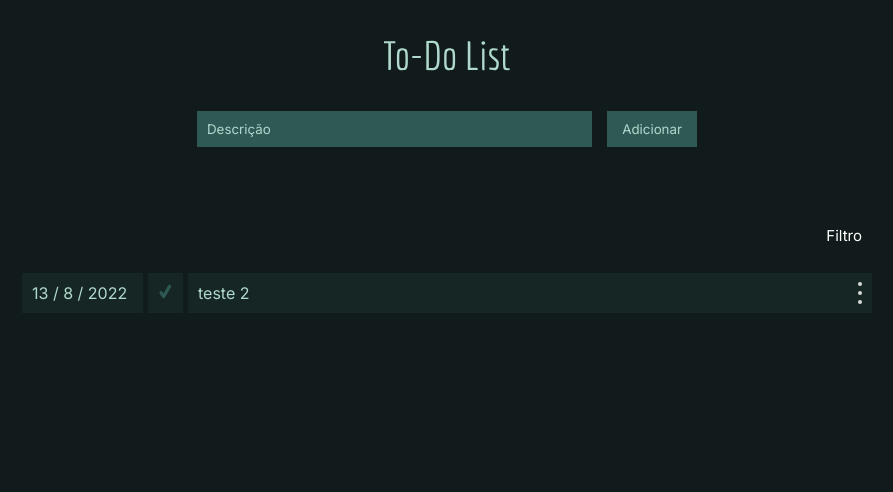
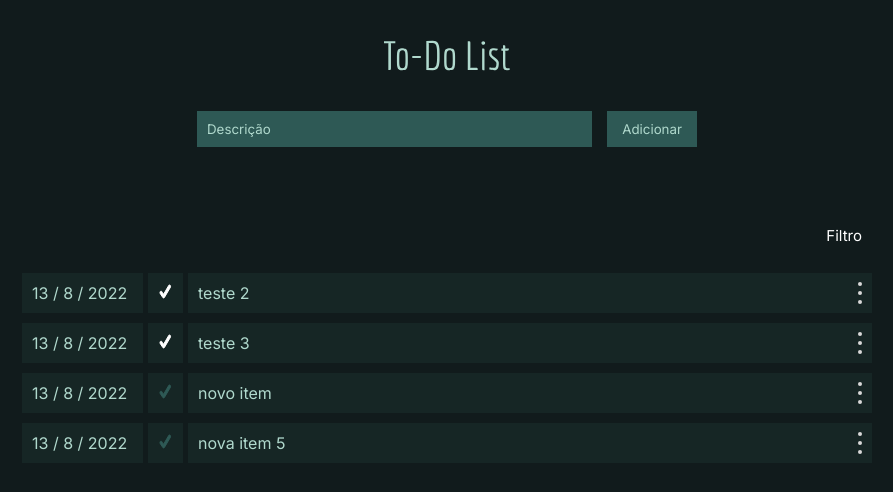
Before and after one commit to vinicius-pereira-souza/Lista-To-Do, a React (Create React App) app: page / in a window 1280 px wide. Shown: the top 492 px of the page, without its empty margins (193-1086 px from the left). Built offline with nearby package versions, Linux system fonts and the light colour scheme; data requests are answered from the project's data file.

Commit message:
função para a funcionalidade de filtrar completo

```diff
--- a/db.json
+++ b/db.json
@@ -7,8 +7,38 @@
         "mes": 8,
         "ano": 2022
       },
+      "completo": true,
+      "id": 1
+    },
+    {
+      "descricao": "teste 3",
+      "data": {
+        "dia": 13,
+        "mes": 8,
+        "ano": 2022
+      },
+      "completo": true,
+      "id": 2
+    },
+    {
+      "descricao": "novo item",
+      "data": {
+        "dia": 13,
+        "mes": 8,
+        "ano": 2022
+      },
       "completo": false,
-      "id": 1
+      "id": 3
+    },
+    {
+      "descricao": "nova item 5",
+      "data": {
+        "dia": 13,
+        "mes": 8,
+        "ano": 2022
+      },
+      "completo": false,
+      "id": 4
     }
   ]
 }
--- a/src/App.js
+++ b/src/App.js
@@ -62,12 +62,16 @@ function App() {
     setArrItem(arrItem.map(obj => obj.id === itemAtual.id ? itemEditado : obj))
   }
 
+  function handleFilterButton(e) {
+    console.log(e.target.id)
+  }
+
   return (
     <div>
       <Logo />
       <Form textoBtn="Adicionar" handleAdicionar={handleAdicionarItem}/>
       <Container customClass="flexEnd">
-        <Filtro />
+        <Filtro acaoFilter={handleFilterButton}/>
       </Container>
       <Container>
         {arrItem.length > 0 && (
--- a/src/components/Item/Item.js
+++ b/src/components/Item/Item.js
@@ -26,7 +26,7 @@ function Item({dados, handleRemove, handleEdit}) {
     .then(item => {
       setCompleto(item.completo)
     }).catch(err => console.log(err))
-  }, [dados])
+  }, [dados.completo, dados.id])
 
   function handleMostrarBtns() {
     setMostrarBtns(!mostrarBts)
```
